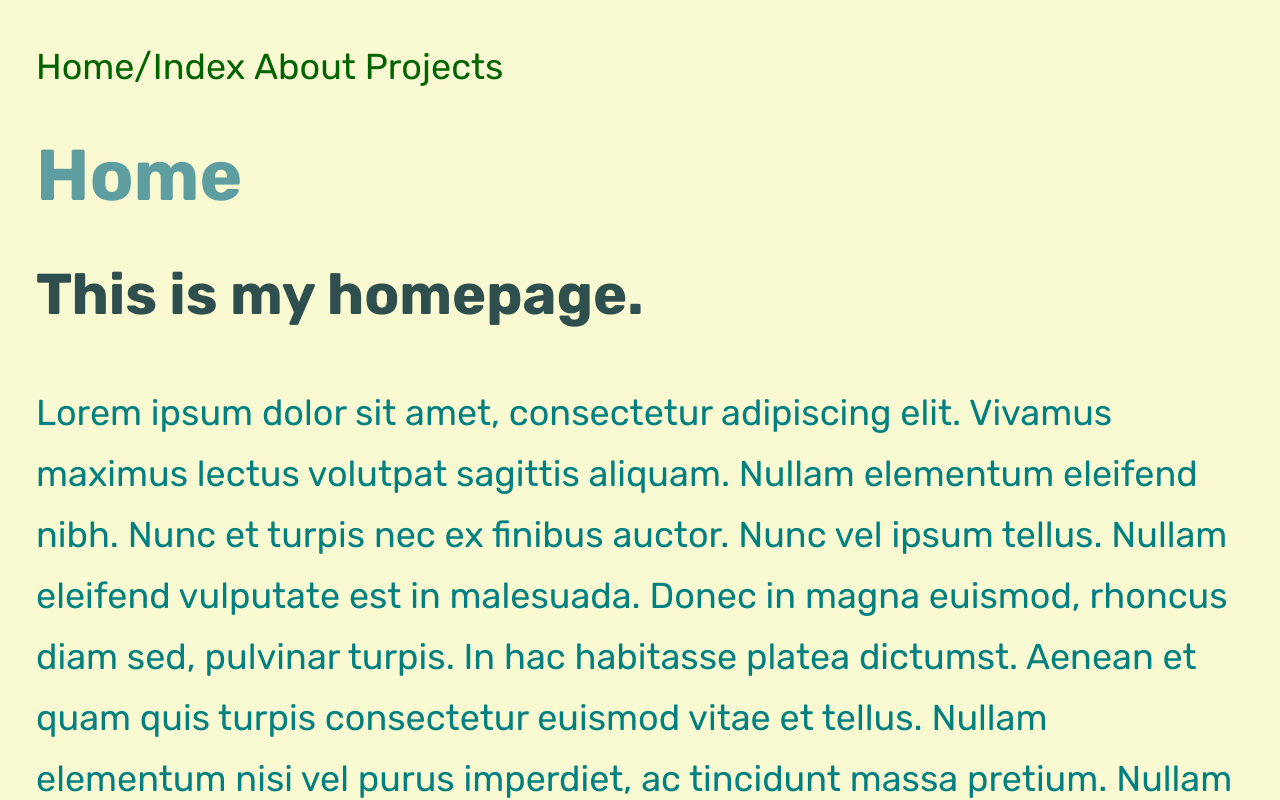
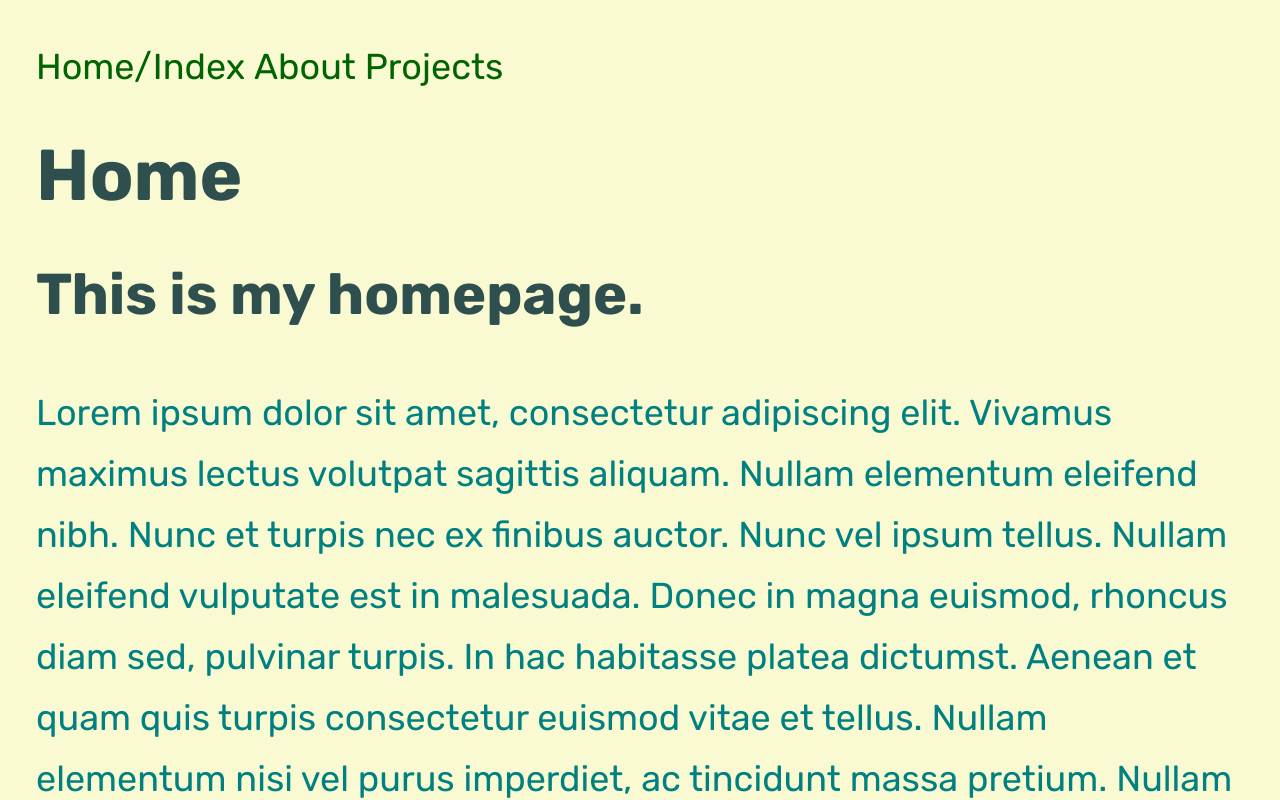
Before and after one commit to er257/HTML_CSS_Intro, a plain HTML site: page index.html in a window 1280 px wide. Shown: the top 800 px of the page. Drawn offline with Linux system fonts and the light colour scheme.

Commit message:
Task: Changed 'h1' appearance

```diff
--- a/css/style.css
+++ b/css/style.css
@@ -16,7 +16,7 @@ footer {
 }
 h1 {
     font-size: 200%;
-    color: cadetblue;
+    color: darkslategrey;
 }
 h2 {
     font-size: 180%;
```
